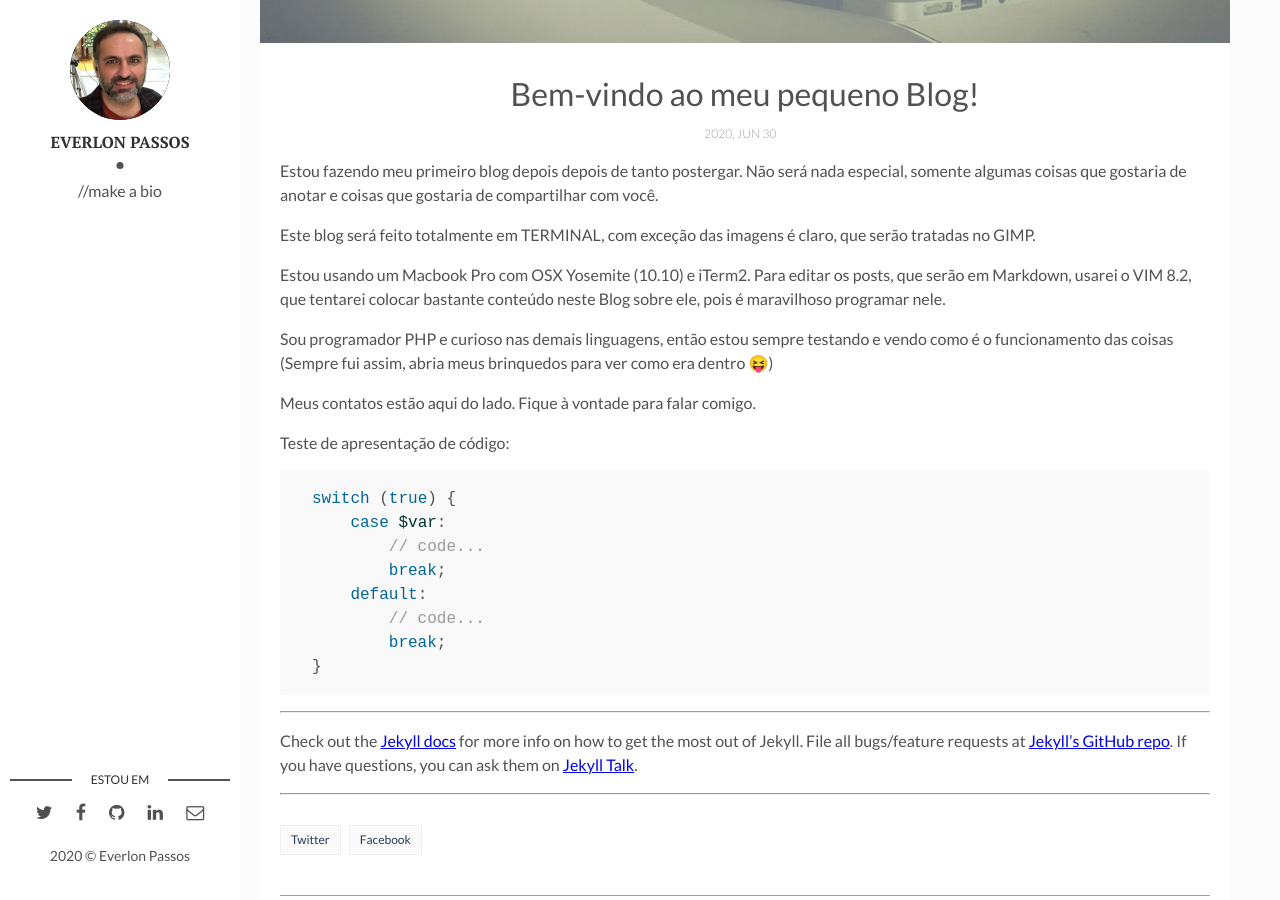
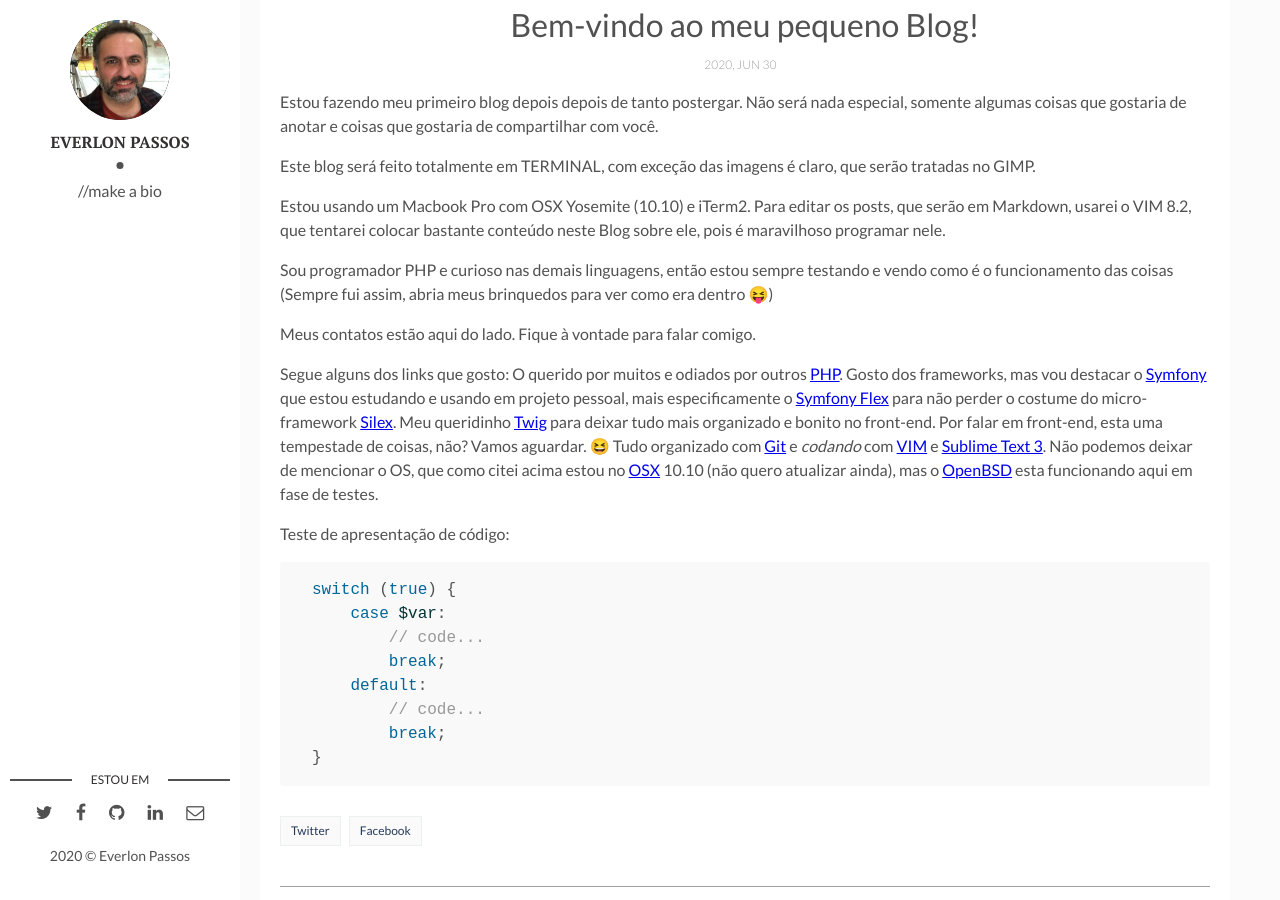
Before and after one commit to everlon/everlon.github.io, a Jekyll site: the page built from _posts/2020-06-30-bem-vindo-ao-meu-primeiro-post.md, in a window 1280 px wide and 900 px high, scrolled down 477 px. Built offline with Jekyll 4.4.1, drawn with Linux system fonts in a browser that asks for light colours; emoji names are drawn with the system emoji font.

Commit message:
Atualização do POST Apresentação

```diff
--- a/_posts/2020-06-30-bem-vindo-ao-meu-primeiro-post.md
+++ b/_posts/2020-06-30-bem-vindo-ao-meu-primeiro-post.md
@@ -14,9 +14,31 @@ Estou usando um Macbook Pro com OSX Yosemite (10.10) e iTerm2. Para editar os po
 VIM 8.2, que tentarei colocar bastante conteúdo neste Blog sobre ele, pois é maravilhoso programar nele.
 
 Sou programador PHP e curioso nas demais linguagens, então estou sempre testando e vendo como é o funcionamento das
-coisas (Sempre fui assim, abria meus brinquedos para ver como era dentro 😝)
+coisas (Sempre fui assim, abria meus brinquedos para ver como era dentro :stuck_out_tongue_closed_eyes:)
 
 Meus contatos estão aqui do lado. Fique à vontade para falar comigo.
+
+
+Segue alguns dos links que gosto:
+O querido por muitos e odiados por outros [PHP][php.net]. Gosto dos frameworks, mas vou destacar o [Symfony][symfony]
+que estou estudando e usando em projeto pessoal, mais especificamente o [Symfony Flex][symfony-flex] para não perder
+o costume do micro-framework [Silex][silex]. Meu queridinho [Twig][twig] para deixar tudo mais organizado e bonito no
+front-end. Por falar em front-end, esta uma tempestade de coisas, não? Vamos aguardar. :satisfied: Tudo organizado com
+[Git][git] e *codando* com [VIM][vim] e [Sublime Text 3][st3]. Não podemos deixar de mencionar o OS, que como citei
+acima estou no [OSX][osx] 10.10 (não quero atualizar ainda), mas o [OpenBSD][openbsd] esta funcionando aqui em
+fase de testes.
+
+[php.net]: https://php.net
+[symfony]: https://symfony.com/
+[symfony-flex]: https://flex.symfony.com/
+[twig]: https://twig.symfony.com/
+[silex]: https://silex.symfony.com/
+[openbsd]: https://www.openbsd.org/
+[git]: https://github.com/
+[vim]: https://www.vim.org/
+[st3]: https://www.sublimetext.com/
+[osx]: https://www.apple.com/macos/
+
 
 Teste de apresentação de código:
 {% highlight php %}
@@ -29,11 +51,3 @@ switch (true) {
         break;
 }
 {% endhighlight %}
-
----
-Check out the [Jekyll docs][jekyll-docs] for more info on how to get the most out of Jekyll. File all bugs/feature requests at [Jekyll’s GitHub repo][jekyll-gh]. If you have questions, you can ask them on [Jekyll Talk][jekyll-talk].
-
-[jekyll-docs]: https://jekyllrb.com/docs/home
-[jekyll-gh]:   https://github.com/jekyll/jekyll
-[jekyll-talk]: https://talk.jekyllrb.com/
----
```
Also changed, not shown: other parts of _posts/2020-06-30-bem-vindo-ao-meu-primeiro-post.md (+1 -1 lines), assets/img/workflow.jpg.
